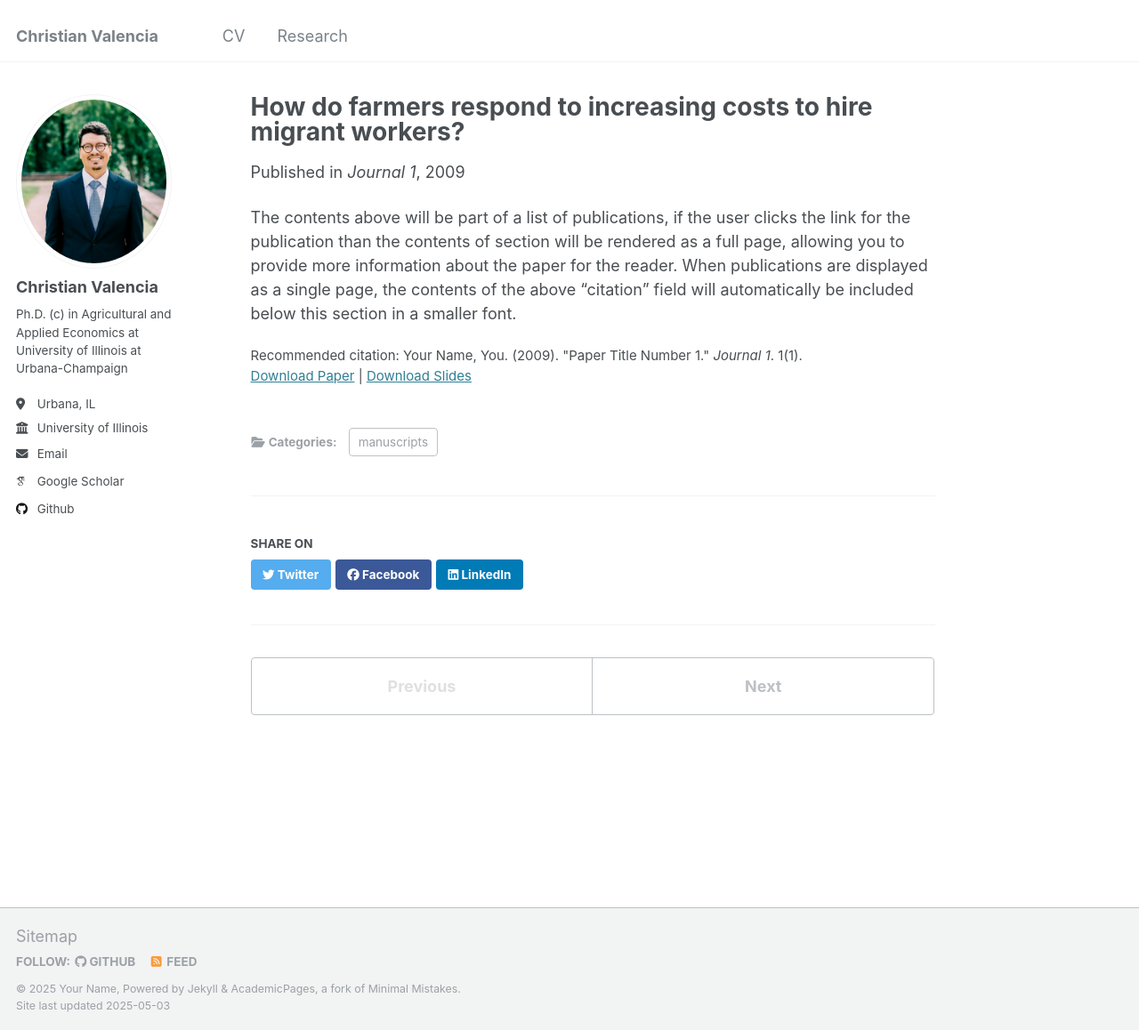
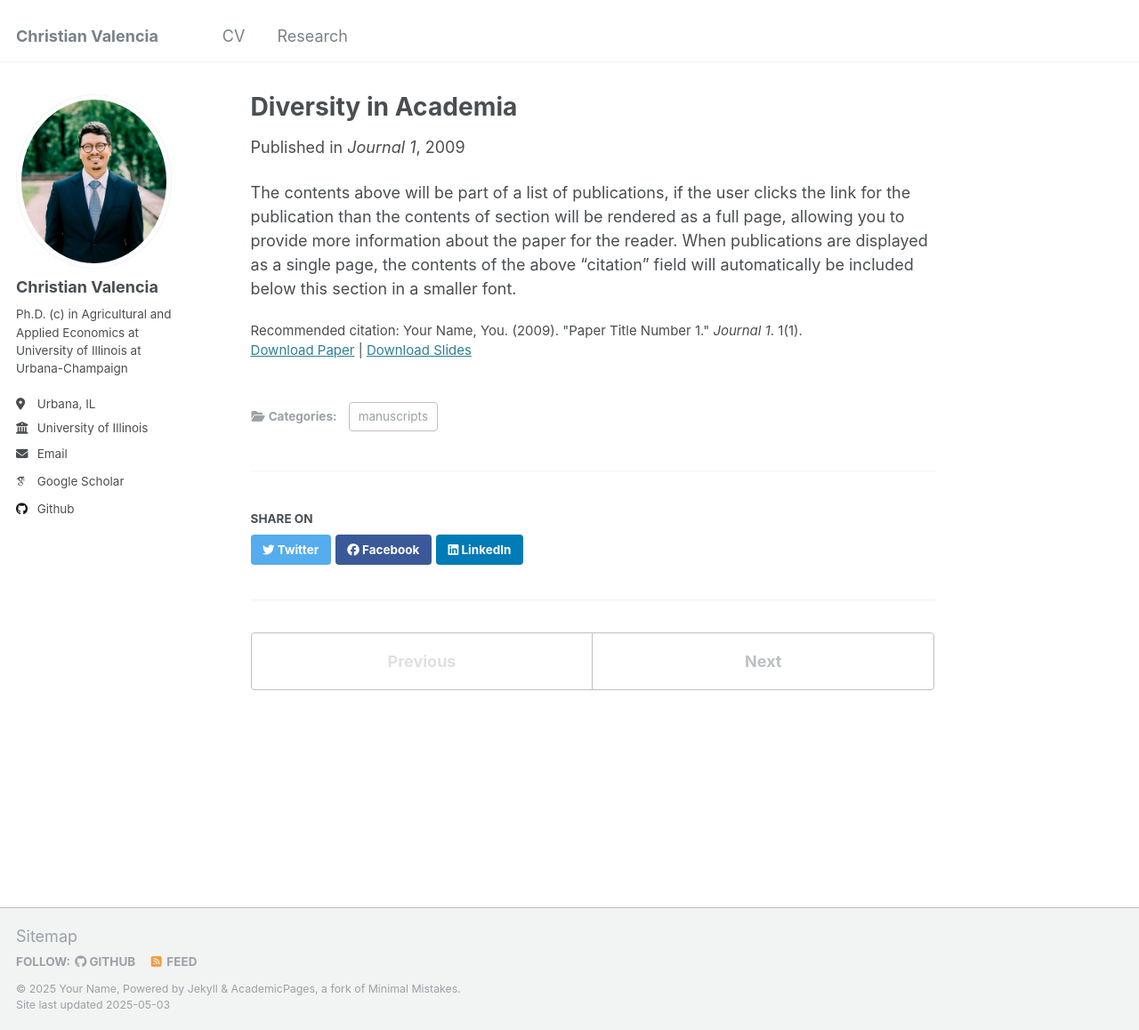
Before and after one commit to valenciac/valenciac.github.io, a Jekyll site: the page built from _publications/2009-10-01-paper-title-number-1.md, in a window 1280 px wide and 1158 px high. Shown: the whole window at 89% size. Built offline with Jekyll 4.4.1, drawn with Linux system fonts in a browser that asks for light colours; some web fonts are replaced.

Commit message:
Update 2009-10-01-paper-title-number-1.md

```diff
--- a/_publications/2009-10-01-paper-title-number-1.md
+++ b/_publications/2009-10-01-paper-title-number-1.md
@@ -1,5 +1,5 @@
 ---
-title: "How do farmers respond to increasing costs to hire migrant workers?"
+title: "Diversity in Academia"
 collection: publications
 category: manuscripts
 permalink: /publication/2009-10-01-paper-title-number-1
```
